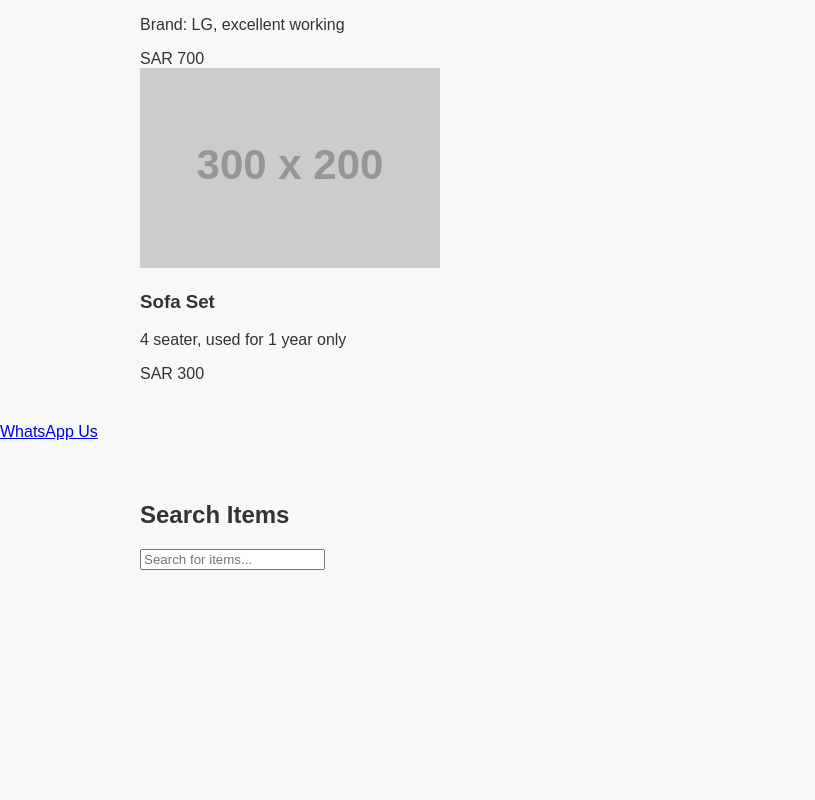
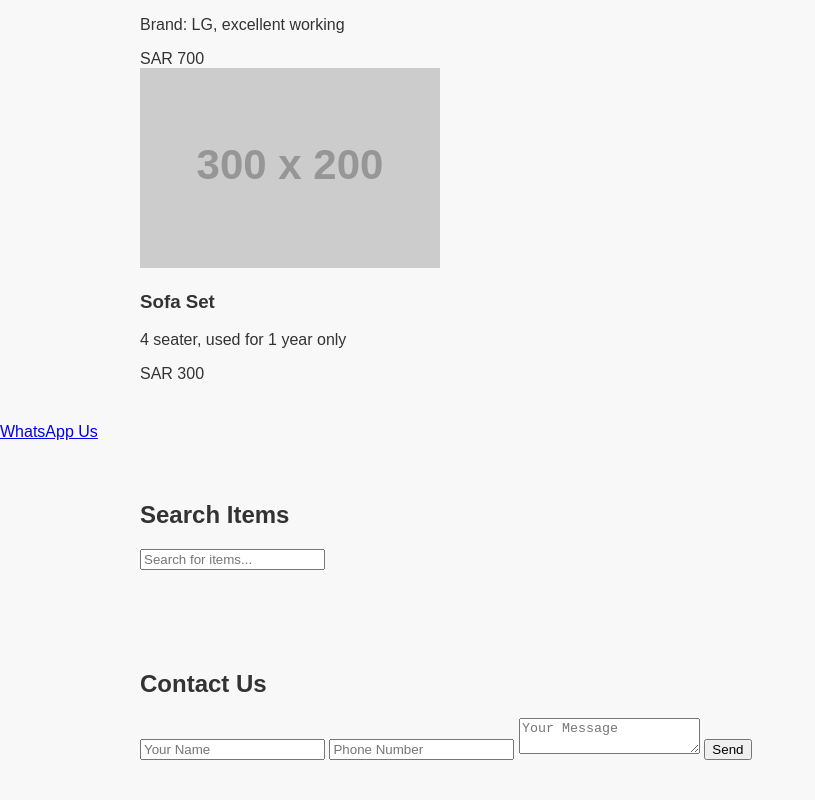
Before and after one commit to nayem1929/Haraj-dammam, a plain HTML site: page index.html in a window 1280 px wide. Shown: the part 1774-2574 px from the top of the page, without its empty margins (0-815 px from the left). Before the commit the page ends 2384 px from the top, so only its background shows below. Drawn offline with Linux system fonts and the light colour scheme; placeholder pictures from the web are drawn by us.

Commit message:
Update index.html

```diff
--- a/index.html
+++ b/index.html
@@ -90,3 +90,12 @@
   <h2 class="text-xl font-bold mb-2">Search Items</h2>
   <input type="text" placeholder="Search for items..." class="w-full px-4 py-2 rounded shadow border focus:outline-none">
 </section>
+<section id="contact" class="p-6 bg-white">
+  <h2 class="text-2xl font-bold mb-4">Contact Us</h2>
+  <form class="grid gap-4">
+    <input type="text" placeholder="Your Name" class="border p-2 rounded">
+    <input type="tel" placeholder="Phone Number" class="border p-2 rounded">
+    <textarea placeholder="Your Message" class="border p-2 rounded"></textarea>
+    <button class="bg-blue-500 hover:bg-blue-600 text-white px-4 py-2 rounded">Send</button>
+  </form>
+</section>
```
